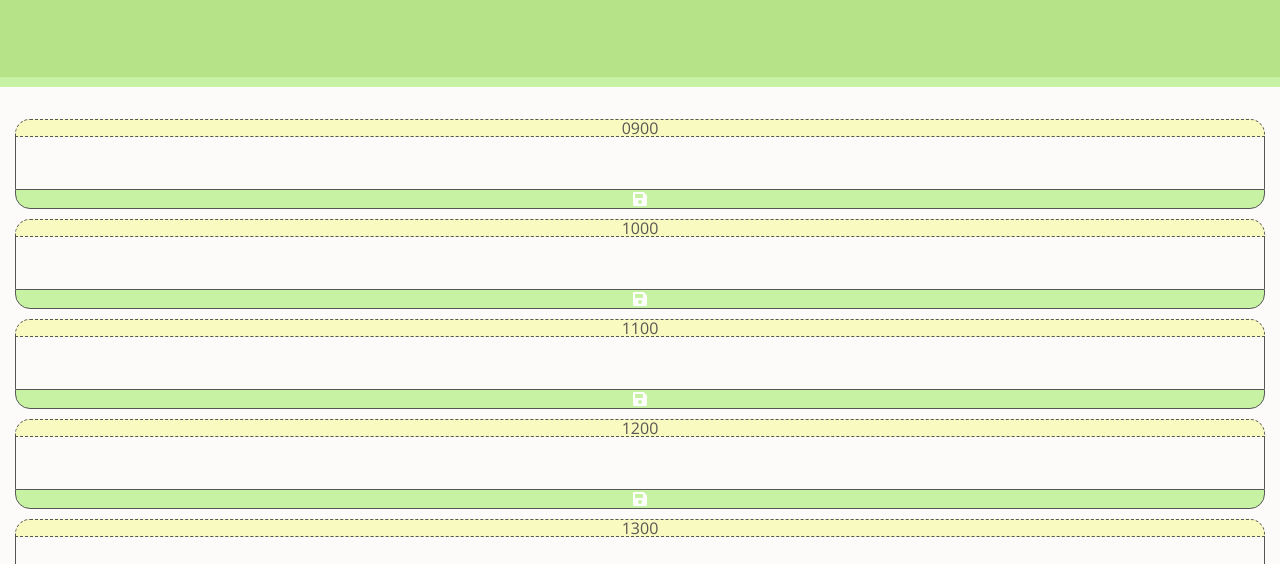
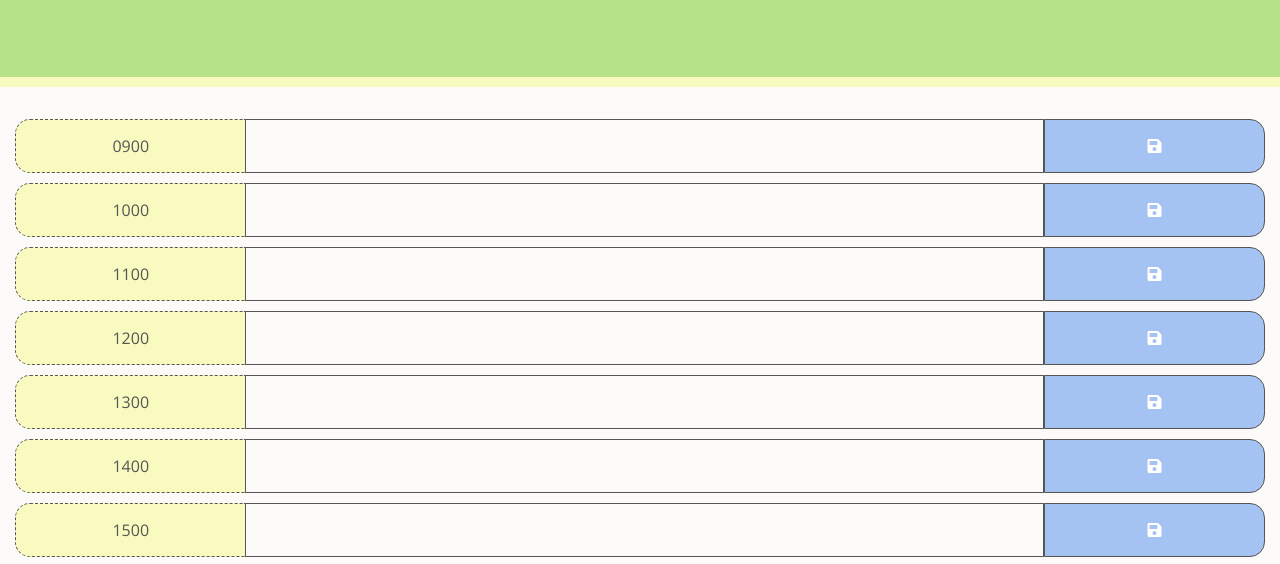
Before and after one commit to tracybrtn/work-day-scheduler, a plain HTML site: page index.html in a window 1280 px wide. Shown: the part 181-745 px from the top of the page. Drawn offline with nearby package versions, Linux system fonts and the light colour scheme.

Commit message:
HTML + CSS for all sizes

```diff
--- a/assets/css/style.css
+++ b/assets/css/style.css
@@ -1,9 +1,13 @@
 :root {
   --primary-color: #565654;
-  --secondary-color: #C7F2A4;
+  --secondary-color: #a4c3f2;
   --tertiary-color: #f8fabf;
   --quaternary-color: #B6E388;
   --light-color: #fdfafa;
+}
+
+* {
+  box-sizing: border-box;
 }
 
 body {
@@ -19,7 +23,7 @@ body {
   color: var(--light-color);
   background-color: var(--quaternary-color);
   border-radius: 0;
-  border-bottom: 10px solid var(--secondary-color);
+  border-bottom: 10px solid var(--tertiary-color);
 }
 .description{
   white-space: pre-wrap;
@@ -37,16 +41,11 @@ textarea {
   padding: 10px;
 }
 
-.time-container {
-  display: flex;
-  flex-direction: column;
-  row-gap: 10px;
-}
-
 .time-block{
   text-align: center;
   display: flex;
   flex-direction: column;
+  margin-bottom: 10px;
 }
 
 .hour {
@@ -71,7 +70,6 @@ textarea {
   border-top: 1px solid white;;
 }
 
-
 .past {
   background-color: #d3d3d3;
   color: white;
@@ -87,9 +85,42 @@ textarea {
   color: white;
 }
 
-
-
 .saveBtn i:hover {
   font-size: 20px;
   transition: all .3s ease-in-out;
 }
+
+@media screen and (min-width: 720px) {
+  .time-block{
+    flex-direction: row;
+    margin-bottom: 10px;
+  }
+
+  .hour {
+    border: 1px dashed var(--primary-color);
+    border-right: none;
+    border-top-left-radius: 15px;
+    border-top-right-radius: 0;
+    border-bottom-left-radius: 15px;
+    flex-grow: 1;
+    display: flex;
+    justify-content: space-around;
+    align-items: center;
+  }
+
+  textarea {
+    flex-grow: 3;
+    border: 1px solid var(--primary-color);
+  }
+
+  .saveBtn {
+    border: 1px solid var(--primary-color);
+    border-top-right-radius: 15px;
+    border-bottom-right-radius: 15px;
+    border-bottom-left-radius: 0;
+    background-color: var(--secondary-color);
+    color: white;
+    flex-grow: 1;
+  }
+
+}
--- a/index.html
+++ b/index.html
@@ -22,7 +22,7 @@
     </header>
     <main>
       <!-- Time blocks 9AM to 5PM -->
-      <div class="container-fluid time-container">
+      <div class="container-fluid">
         <!--0900-->
         <div id="0800" class="time-block">
           <div class="hour">0900</div>
```
